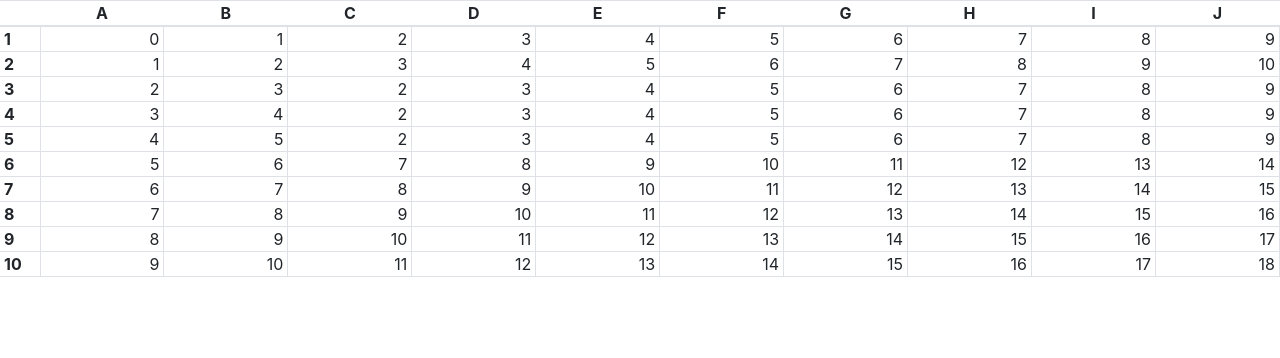
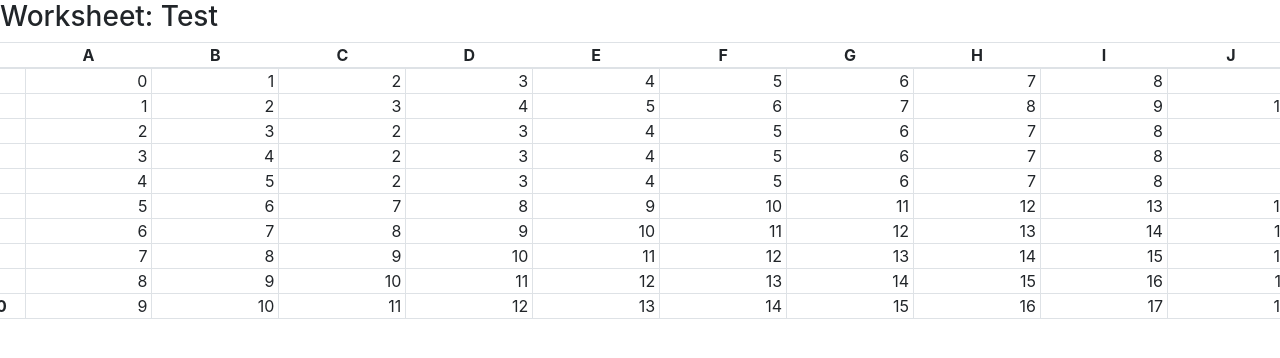
Before and after one commit to kbiedrzycki/captivateiq-challenge, a React (Create React App) app in the folder frontend/: page / in a window 1280 px wide. Shown: the top 358 px of the page. Built offline with nearby package versions, Linux system fonts and the light colour scheme.

Commit message:
Display worksheet name

```diff
--- a/frontend/src/pages/worksheets/details.tsx
+++ b/frontend/src/pages/worksheets/details.tsx
@@ -44,16 +44,17 @@ const displayValue = (rowIndex: number, columnIndex: number, worksheetContents:
         }
 
         return sum + cellValue;
-      }, 0)
+      }, 0);
     }
   } catch (error) {
     return '#REF!';
   }
 
   return value;
-}
+};
 
 type WorksheetState = {
+  name: string;
   contents: (string | number)[][];
 };
 
@@ -67,7 +68,7 @@ type CellProps = {
   onChange: (rowIndex: number, cellIndex: number, value: CellValue) => any
 }
 
-const Cell = ({ rowIndex, columnIndex, value, displayValue, onChange }: CellProps) => {
+const Cell = React.memo(({ rowIndex, columnIndex, value, displayValue, onChange }: CellProps) => {
   const inputRef = React.useRef<HTMLInputElement>(null);
   const [editing, setEditing] = React.useState(false);
   const [active, setActive] = React.useState(false);
@@ -80,6 +81,10 @@ const Cell = ({ rowIndex, columnIndex, value, displayValue, onChange }: CellProp
     let cellValue = isLikeFormula(value) ? value : parseFloat(value);
 
     if (typeof cellValue === 'number' && isNaN(cellValue)) {
+      cellValue = value;
+    }
+
+    if (!isNaN(parseFloat(cellValue as string)) && isFinite(cellValue as number)) {
       cellValue = value;
     }
 
@@ -123,11 +128,10 @@ const Cell = ({ rowIndex, columnIndex, value, displayValue, onChange }: CellProp
       </OutsideClickHandler>
     </td>
   );
-};
-
-const MemoCell = React.memo(Cell);
+});
 
 const initialWorksheetState: WorksheetState = {
+  name: 'Test',
   contents: [
     [0, 1, 2, 3, 4, 5, 6, 7, 8, 9],
     [1, 2, 3, 4, 5, 6, 7, 8, 9, 10],
@@ -159,7 +163,7 @@ function worksheetReducer(
 
 export const Details = () => {
   const [worksheetState, dispatch] = React.useReducer(worksheetReducer, initialWorksheetState);
-  const { contents: worksheetContents } = worksheetState;
+  const { name, contents: worksheetContents } = worksheetState;
   const columnsCount = worksheetContents[0].length;
   const columns = Array.from({ length: columnsCount });
   const rowsCount = worksheetContents.length;
@@ -169,6 +173,13 @@ export const Details = () => {
   }, [dispatch]);
 
   return (
+    <>
+      <div className="row">
+        <div className="col">
+          <h3>Worksheet: {name}</h3>
+        </div>
+      </div>
+      <div className="row">
         <table className="table worksheet">
           <thead>
           <tr>
@@ -192,7 +203,7 @@ export const Details = () => {
                 const value = worksheetContents[rowIndex][columnIndex];
 
                 return (
-              <MemoCell
+                  <Cell
                     key={`cell-${rowIndex}-${columnIndex}`}
                     columnIndex={columnIndex}
                     rowIndex={rowIndex}
@@ -206,5 +217,7 @@ export const Details = () => {
           ))}
           </tbody>
         </table>
+      </div>
+    </>
   );
 };
```
Lines whose indentation alone changed are shown as unchanged.
